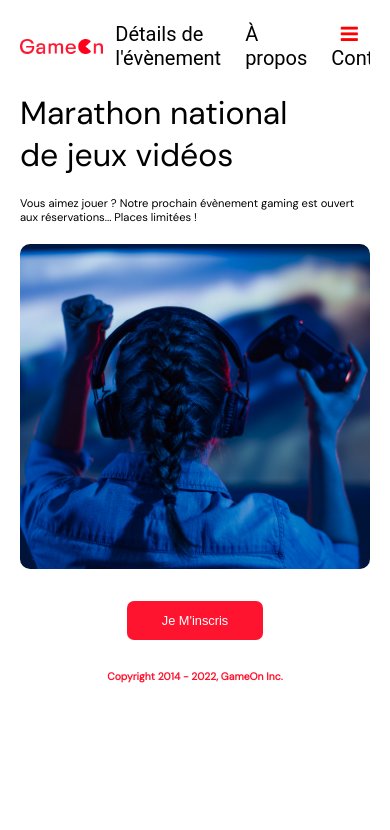
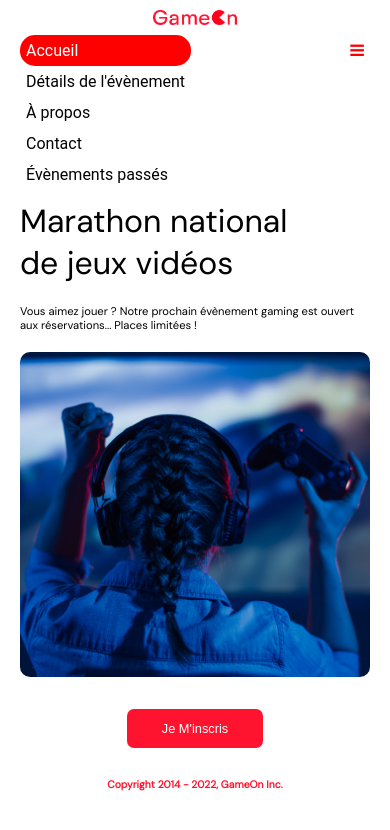
Before and after one commit to QuentinAlmira/P4-Gameon, a plain HTML site: page index.html in a window 390 px wide. Both pictures are taken after a click on the link 349 px from the left and 34 px from the top of the page. Drawn offline with Linux system fonts and the light colour scheme.

Commit message:
Responsive corrections

```diff
--- /dev/null
+++ b/css/mobile.css
@@ -0,0 +1,65 @@
+/* ****Responsive mobile**** */
+
+@media screen and (max-width: 767px) {
+  /*Topnav*/
+
+  /* Logo */
+
+  img {
+    height: 15px;
+  }
+
+  /* Navbar */
+
+  .topnav {
+    margin: 10px 20px 10px 20px;
+  }
+
+  .main-navbar a {
+    font-size: 1rem;
+  }
+
+  .navlist {
+    flex-direction: column;
+  }
+
+  /* Hero section */
+
+  .hero-section {
+    display: block;
+    box-shadow: unset;
+  }
+  .hero-content {
+    background: #fff;
+    color: #000;
+  }
+  .hero-content::after {
+    content: unset;
+  }
+  .hero-content .btn-signup {
+    display: none;
+  }
+  .hero-headline {
+    font-size: 2rem;
+    white-space: normal;
+    padding: 0;
+  }
+  .hero-text {
+    width: 100%;
+    font-size: 0.7rem;
+    padding-left: 0px;
+  }
+  .hero-img img {
+    border-radius: 10px;
+    margin-top: 20px;
+  }
+  .hero-section > .btn-signup {
+    display: block;
+    margin: 32px auto 10px;
+    padding: 12px 35px;
+    font-size: 0.8rem;
+  }
+  .copyrights {
+    text-align: center;
+  }
+}
--- a/css/modal.css
+++ b/css/modal.css
@@ -27,12 +27,6 @@ p {
 
 img {
   height: 30px;
-}
-
-@media screen and (max-width: 800px) {
-  img {
-    height: 15px;
-  }
 }
 
 .topnav {
@@ -67,9 +61,8 @@ img {
 }
 
 .topnav a:hover {
-  background-color: #ff0000;
   text-decoration: underline;
-  color: #ffffff;
+  color: #f00;
   border-radius: 15px;
 }
 
@@ -81,47 +74,6 @@ img {
 
 .topnav .icon {
   display: none;
-}
-
-@media screen and (max-width: 768px) {
-  .topnav {
-    margin: 10px 20px 10px;
-  }
-
-  .topnav a {
-    display: none;
-  }
-  .topnav a.icon {
-    float: right;
-    display: block;
-    color: #f00;
-  }
-}
-
-@media screen and (max-width: 768px) {
-  .topnav.responsive {
-    position: relative;
-  }
-  .topnav.responsive .icon {
-    position: absolute;
-    right: 0;
-    top: 0;
-  }
-  .topnav.responsive a {
-    float: none;
-    display: block;
-    text-align: left;
-  }
-}
-
-@media screen and (max-width: 540px) {
-  .topnav a {
-    display: none;
-  }
-  .topnav a.icon {
-    float: right;
-    display: block;
-  }
 }
 
 main {
@@ -490,45 +442,6 @@ footer {
   justify-content: center;
   margin: 0px 20px 0px 20px;
 }
-@media screen and (max-width: 800px) {
-  .hero-section {
-    display: block;
-    box-shadow: unset;
-  }
-  .hero-content {
-    background: #fff;
-    color: #000;
-  }
-  .hero-content::after {
-    content: unset;
-  }
-  .hero-content .btn-signup {
-    display: none;
-  }
-  .hero-headline {
-    font-size: 2rem;
-    white-space: normal;
-    padding: 0;
-  }
-  .hero-text {
-    width: 100%;
-    font-size: 0.7rem;
-    padding-left: 0px;
-  }
-  .hero-img img {
-    border-radius: 10px;
-    margin-top: 20px;
-  }
-  .hero-section > .btn-signup {
-    display: block;
-    margin: 32px auto 10px;
-    padding: 12px 35px;
-    font-size: 0.8rem;
-  }
-  .copyrights {
-    text-align: center;
-  }
-}
 
 @keyframes modalopen {
   from {
--- /dev/null
+++ b/css/tablette.css
@@ -0,0 +1,100 @@
+/* ****Responsive tablette**** */
+
+@media screen and (max-width: 1000px) {
+  /*Topnav*/
+
+  /* Logo */
+
+  img {
+    height: 20px;
+  }
+
+  /* Navbar */
+
+  .topnav {
+    margin: 10px 20px 10px 20px;
+    display: flex;
+    flex-direction: row;
+    justify-content: space-between;
+  }
+
+  .topnav a {
+    display: none;
+    padding: 6px;
+  }
+
+  .topnav a.icon {
+    display: flex;
+    float: right;
+    color: #f00;
+  }
+
+  .topnav.responsive {
+    display: flex;
+    flex-direction: column;
+    justify-content: flex-start;
+    align-content: flex-start;
+    position: relative;
+    gap: 10px;
+  }
+
+  .topnav.responsive a {
+    font-size: 1rem;
+    float: none;
+    display: block;
+    text-align: left;
+  }
+
+  .topnav.responsive .main-navbar {
+    width: 100%;
+    color: #f00;
+    border-radius: 20px;
+  }
+
+  .topnav.responsive .navbarResponsive {
+    width: 100%;
+    color: #f00;
+    border-radius: 20px;
+    justify-content: space-between;
+  }
+
+  .navbarResponsive {
+    display: flex;
+    flex-direction: row;
+    justify-content: space-between;
+    padding: 0;
+  }
+
+  .main-navbar {
+    display: flex;
+    flex-direction: column;
+    justify-content: center;
+    align-items: flex-start;
+  }
+
+  .main-navbar a {
+    font-size: 1.2rem;
+  }
+
+  .topnav.responsive .main-navbar a {
+    font-size: 1rem;
+  }
+
+  .navlist {
+    display: flex;
+    flex-direction: row;
+  }
+
+  .hero-headline {
+    font-size: 3rem;
+    font-weight: normal;
+    white-space: nowrap;
+    padding: 50px 0px 0px 30px;
+  }
+
+  .hero-text {
+    width: 100%;
+    font-size: 1rem;
+    padding-left: 30px;
+  }
+}
--- a/index.html
+++ b/index.html
@@ -6,6 +6,9 @@
   <title>Reservation</title>
   <meta name="viewport" content="width=device-width,initial-scale=1" />
   <link rel="stylesheet" href="./css/modal.css" />
+  <link rel="stylesheet" href="./css/tablette.css">
+  <link rel="stylesheet" href="./css/mobile.css">
+
   <link rel="stylesheet" href="https://cdnjs.cloudflare.com/ajax/libs/font-awesome/4.7.0/css/font-awesome.min.css">
   <link href="https://fonts.googleapis.com/css?family=DM+Sans" rel="stylesheet" />
 </head>
@@ -16,15 +19,22 @@
       <img alt="logo" src="./image/Logo.png" width="auto" height="auto" />
     </div>
     <div class="main-navbar">
+      <div class="navbarResponsive">
 
-      <!-- <a href="#" class="active"><span>Accueil</span></a> -->
+        <div class="navlist">
+          <a href="index.html" class="active"><span>Accueil</span></a>
           <a href="#"><span>Détails de l'évènement</span></a>
           <a href="#"><span>À propos</span></a>
           <a href="#"><span>Contact</span></a>
           <a href="#"><span>Évènements passés</span></a>
-      <a href="javascript:void(0);" class="icon" onclick="editNav()">
+        </div>
+        <div class="navicon">
+          <a href="javascript:void(0);" class="icon" id="icon" onclick="editNav()">
             <i class="fa fa-bars"></i>
           </a>
+        </div>
+      </div>
+
     </div>
   </div>
   </div>
--- a/js/modal.js
+++ b/js/modal.js
@@ -1,9 +1,13 @@
+const topnavIcon = document.querySelector("#icon");
+
 function editNav() {
   var x = document.getElementById("myTopnav");
   if (x.className === "topnav") {
     x.className += " responsive";
+    // topnavIcon.style.display = "none";
   } else {
     x.className = "topnav";
+    //topnavIcon.style.display = "flex";
   }
 }
 
```
Lines whose indentation alone changed are shown as unchanged.
